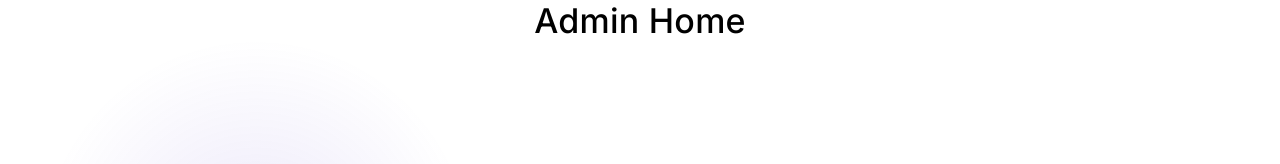
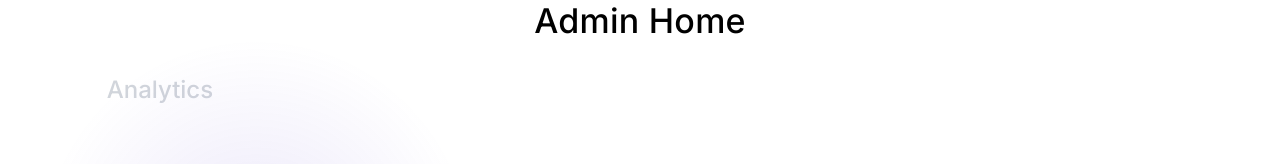
Before and after one commit to Nadeem-Abdun/nadeem_abdun_portfolio, a React (Create React App) app: page /admin/home in a window 1280 px wide. Shown: the top 164 px of the page. Built offline with nearby package versions, Linux system fonts and the light colour scheme.

Commit message:
AnalyticsCard Component Initiated

```diff
--- /dev/null
+++ b/src/components/AnalyticsCard.tsx
@@ -0,0 +1,33 @@
+import React, { useState } from 'react';
+import { Grid, Dialog, IconButton, Typography, Tooltip } from '@mui/material';
+import { Close, OpenInNew } from '@mui/icons-material';
+import './ComponentStyles.css';
+import { useMediaQuery } from 'react-responsive';
+
+interface Props {
+
+}
+
+const AnalyticsCard: React.FC<Props> = (props) => {
+
+    const isXl = useMediaQuery({ query: '(min-width: 1920px)' });
+    const isLg = useMediaQuery({ query: '(min-width: 1280px) and (max-width: 1919px)' });
+    const isMd = useMediaQuery({ query: '(min-width: 960px) and (max-width: 1279px)' });
+    const isSm = useMediaQuery({ query: '(min-width: 600px) and (max-width: 959px)' });
+    const isXs = useMediaQuery({ query: '(min-width: 320px) and (max-width: 599px)' });
+
+    return (
+        <div className={`admin-card ${(isXs) ? 'px-3' : 'px-6'} ${(isXs) ? 'py-2' : 'py-6'} w-full`}>
+            <Grid container xs={12} justifyContent='center' alignItems='center' rowSpacing={1}>
+                <Grid item xs={12}>
+                    <Typography component="h2" variant="h5" fontWeight={500} fontFamily='inter'>Analytics</Typography>
+                </Grid>
+                <Grid item xs={12}>
+
+                </Grid>
+            </Grid>
+        </div>
+    )
+}
+
+export default AnalyticsCard
--- a/src/components/ComponentStyles.css
+++ b/src/components/ComponentStyles.css
@@ -9,3 +9,15 @@
     background-color: rgba(255, 255, 255, 0.1);
     backdrop-filter: blur(10px);
 }
+
+.admin-card {
+    background-color: rgba(255, 255, 255, 0.2);
+    color: #D1D5DB;
+    border-radius: 0.5dvw;
+    transition: background-color 0.3s ease-in-out;
+}
+
+.admin-card:hover {
+    background-color: rgba(0, 255, 255, 0.2);
+    backdrop-filter: blur(10px);
+}
--- a/src/screens/AdminHome.tsx
+++ b/src/screens/AdminHome.tsx
@@ -3,6 +3,7 @@ import { Grid, Typography } from '@mui/material';
 import './ScreenStyles.css';
 import { useMediaQuery } from 'react-responsive';
 import { useNavigate } from 'react-router-dom';
+import AnalyticsCard from '../components/AnalyticsCard';
 
 const AdminHome = () => {
 
@@ -23,7 +24,10 @@ const AdminHome = () => {
             <Grid item xs={12} className='text-center'>
                 <Typography component="h2" variant="h4" fontWeight={500} fontFamily='inter'>Admin Home</Typography>
             </Grid>
-            <Grid container item xl={6} lg={6} md={8} sm={10} xs={10} justifyContent='center' alignItems='center' rowSpacing={2}>
+            <Grid container item xl={10} lg={10} md={11} sm={11} xs={11} justifyContent='center' alignItems='center' rowSpacing={2}>
+                <Grid item xs={12}>
+                    <AnalyticsCard />
+                </Grid>
 
             </Grid>
         </Grid>
```
